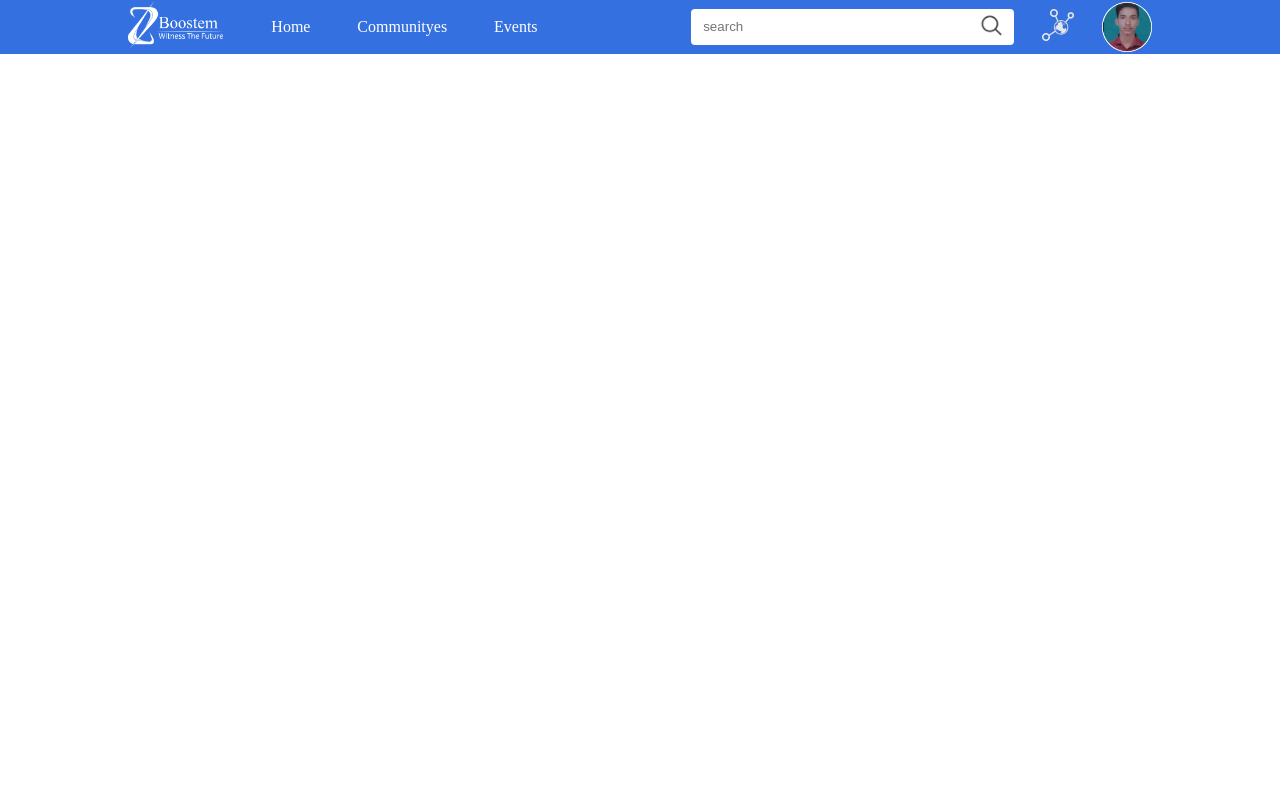
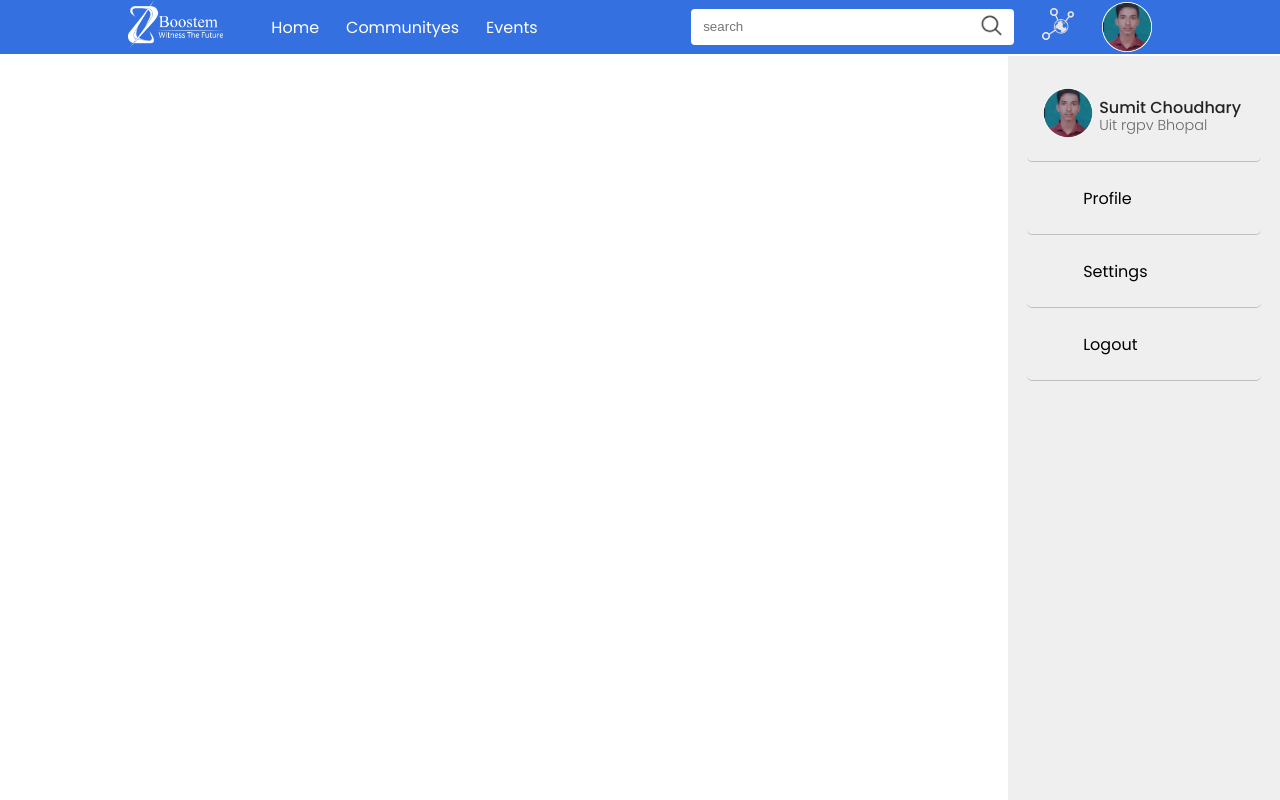
Before and after one commit to sumitchoudharySEM/boostem_html, a website: page communitypages/communityHome.html in a window 1280 px wide. Drawn offline with Linux system fonts and the light colour scheme.

Commit message:
profile-menu made

```diff
--- a/communitypages/communityHome.html
+++ b/communitypages/communityHome.html
@@ -1,18 +1,18 @@
 <!DOCTYPE html>
 <html lang="en">
   <head>
-    <meta charset="UTF-8">
-    <meta http-equiv="X-UA-Compatible" content="IE=edge">
-    <meta name="viewport" content="width=device-width, initial-scale=1.0">
+    <meta charset="UTF-8" />
+    <meta http-equiv="X-UA-Compatible" content="IE=edge" />
+    <meta name="viewport" content="width=device-width, initial-scale=1.0" />
     <title>Document</title>
-    <link rel="stylesheet" href="communityPage.css">
+    <link rel="stylesheet" href="communityPage.css" />
   </head>
   <body>
     <nav id="main-nav">
       <div class="max-width-nav">
         <div class="nav-links">
           <div class="main-white-logo">
-                    <img src="../IMG/white logo.png" alt="">
+            <img src="../IMG/white logo.png" alt="" />
           </div>
           <div class="main-nave-links">
             <div class="link-nav">Home</div>
@@ -22,18 +22,48 @@
         </div>
         <div class="left-nav">
           <div class="search-nav">
-                    <input type="search" placeholder="search">
-                    <img src="../IMG/icons/Search-icon.png" alt="">
+            <input type="search" placeholder="search" />
+            <img src="../IMG/icons/Search-icon.png" alt="" />
           </div>
           <div class="network-nav">
-                    <img src="../IMG/icons/gis_earth-network-o.png" alt="">
+            <img src="../IMG/icons/gis_earth-network-o.png" alt="" />
           </div>
           <div class="profile">
-                    <div class="profile-wrapper"><img src="../IMG/profile.png" alt=""></div>
+            <div class="profile-wrapper">
+              <img src="../IMG/profile.png" alt="" />
+            </div>
           </div>
         </div>
       </div>
     </nav>
+    <!-- profile menu starts heare......................... -->
+    <div class="profile-menu">
+      <div class="flex border-bottom-profile ">
+        <div class="secondry-profile-img">
+          <img src="../IMG/profile.png" alt="" />
+        </div>
+        <div class="flex details-profile-menu">
+          <h2>Sumit Choudhary</h2>
+          <p>Uit rgpv Bhopal</p>
+        </div>
+      </div>
+      <div class="flex border-bottom-profile ">
+        <div class="profile-menu-icon">
+            <i class="fa-solid fa-user"></i>
+        </div>
+          <p>Profile</p>
+      </div>
+      <div class="flex border-bottom-profile ">
+        <div class="profile-menu-icon">
+            <i class="fa-solid fa-gear"></i>
+        </div>
+          <p>Settings</p>
+      </div>
+      <div class="flex border-bottom-profile ">
+        <div class="profile-menu-icon"></div>
+          <p>Logout</p>
+      </div>
+    </div>
     <!-- <nav class="community-nav">
         <div class="com-nave-links">
             <div class="com-link-nav">Home</div>
--- a/communitypages/communityPage.css
+++ b/communitypages/communityPage.css
@@ -1,7 +1,18 @@
+@import url("https://fonts.googleapis.com/css2?family=Poppins:wght@100;200;300;400;500;600;700;800;900&display=swap");
+
 * {
   margin: 0;
   padding: 0;
   box-sizing: border-box;
+}
+.flex{
+    display: flex;
+    align-items: center;
+    justify-content: center;
+}
+body{
+    font-family: Poppins;
+    position: relative;
 }
 #main-nav {
   background-color: #3570E1;
@@ -65,6 +76,7 @@
 .profile{
     height: 3.1rem;
     width: 3.1rem;
+    position: relative;
 }
 .profile-wrapper{
     height: 100%;
@@ -81,6 +93,52 @@
     border-radius: 50%;
 
 }
+
+
+/* profile menu design................ */
+.profile-menu{
+    height: calc(100vh - 3.5rem);
+    width: 17rem;
+    position: absolute;
+    top: 3.5rem;
+    right: 0;
+    z-index: 10;
+    padding: 1rem 1.2rem;
+    background-color: rgb(239, 239, 239);
+}
+.details-profile-menu h2{
+    font-size: 1rem;
+    line-height: 115%;
+    font-weight: 500;
+    color: rgb(36, 36, 36);
+}
+.details-profile-menu{
+    margin-left: 6px;
+    flex-direction: column;
+    align-items: flex-start;
+}
+.details-profile-menu p{
+    font-size: 0.9rem;
+    line-height: 115%;
+    font-weight: 300;
+    color: rgb(104, 104, 104);
+}
+.border-bottom-profile{
+    padding: 1rem;
+    border-radius: 5px;
+    border-bottom: 1.5px solid rgb(190, 190, 190);
+    justify-content: flex-start;
+}
+.secondry-profile-img img{
+    width: 50px;
+    height: 50px;
+}
+.profile-menu-icon{
+    height: 40px;
+    width: 40px;
+}
+
+
 /* community navigation */
 .community-nav{
     height: 3rem;
--- /dev/null
+++ b/package.json
@@ -0,0 +1,5 @@
+{
+  "dependencies": {
+    "font-awesome": "^4.7.0"
+  }
+}
```
Also changed, not shown: 1 other file. Lines whose indentation alone changed are shown as unchanged.
